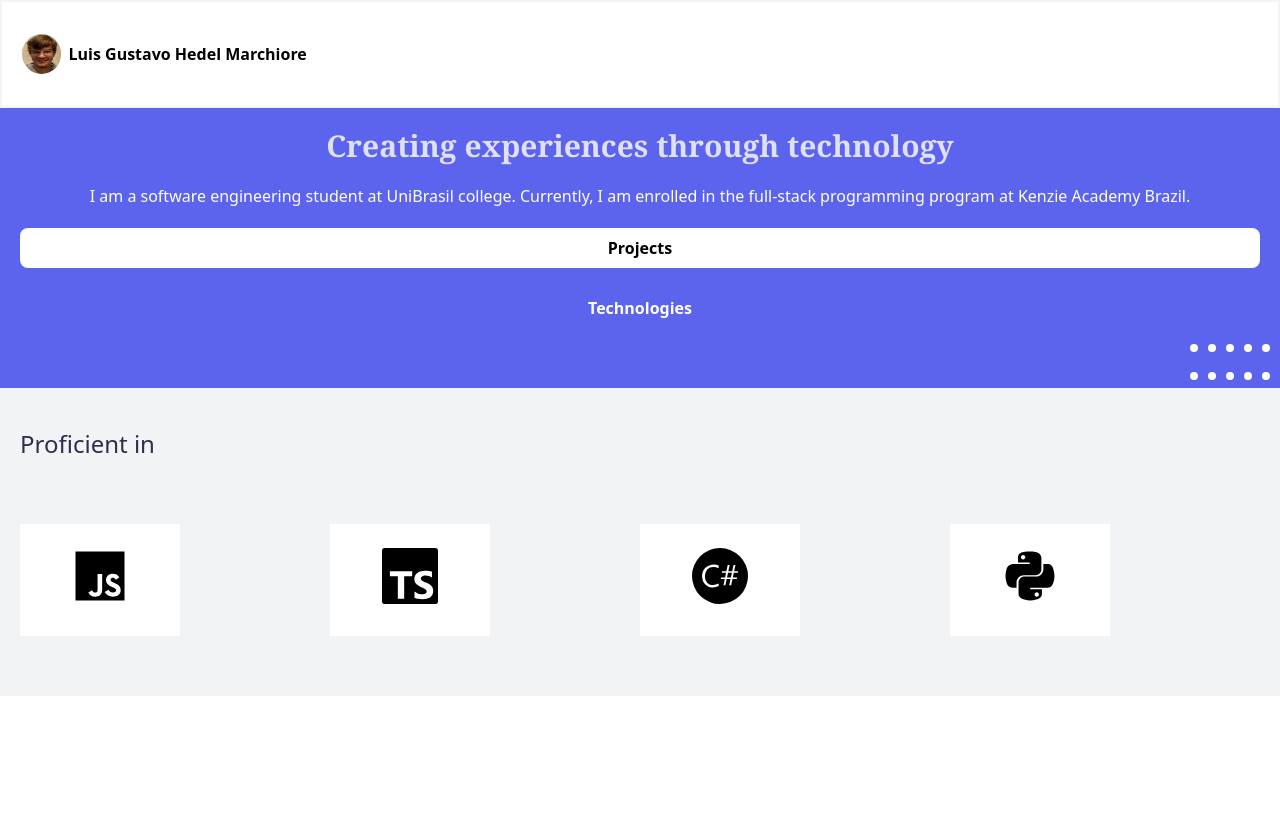
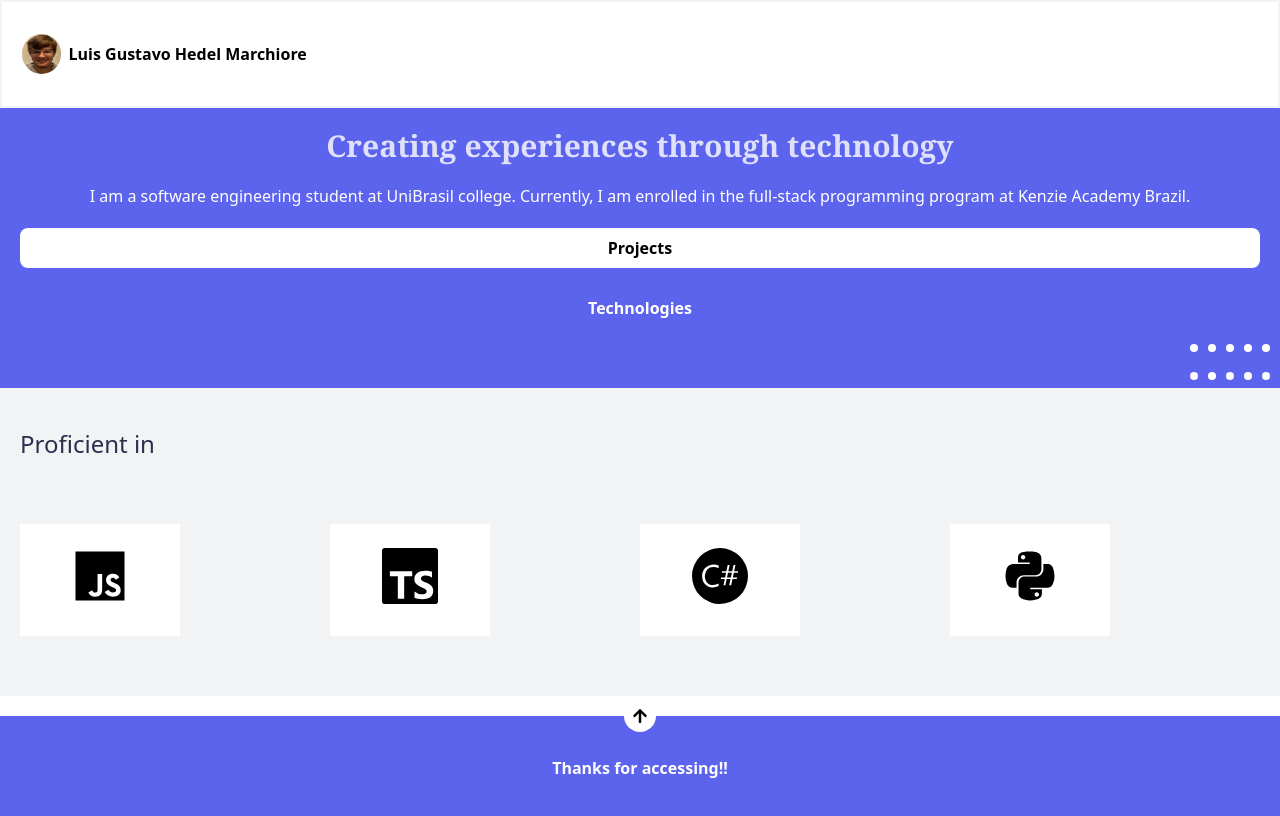
Before and after one commit to LuisGHM/Portfolio-LuisGHM, a Next.js app: page /en in a window 1280 px wide. Shown: the top 816 px of the page. Built offline with nearby package versions, Linux system fonts and the light colour scheme; no server answers.

Commit message:
FEAT(footer): Implemented footer with dark/light mode and PT/EN support

```diff
--- a/messages/en.json
+++ b/messages/en.json
@@ -96,5 +96,8 @@
       "Name": "Nu Kenzie",
       "Description": "Nu Kenzie is a expense management application developed in React, with the aim of registering financial income and expenses. Inspired by design concepts provided in a Figma layout, the project emphasizes componentization and styling using SASS to create a visually attractive interface. The logical part of the application involves using states to manage transactions, dynamic rendering of elements, addition and deletion of transactions, and calculation of the total using the reduce method. With the use of ternary conditionals, the aim is to provide a smooth and intuitive user experience. The code will be hosted on GitHub for accessibility and evaluation."
     }
+  },
+  "Footer": {
+    "thanks": "Thanks for accessing!!"
   }
 }
--- a/messages/pt.json
+++ b/messages/pt.json
@@ -96,5 +96,8 @@
       "Name": "Nu Kenzie",
       "Description": "O Nu Kenzie é uma aplicação de gerenciamento de gastos desenvolvida em React, com o objetivo de cadastrar entradas e saídas financeiras. Inspirado em conceitos de design fornecidos em um layout do Figma, o projeto enfatiza a componentização e estilização utilizando SASS para criar uma interface visualmente atraente. A parte lógica da aplicação envolve a utilização de estados para gerenciar transações, renderização dinâmica de elementos, adição e exclusão de transações, e cálculo do total utilizando o método reduce. Com o uso de condicionais ternários, busca-se proporcionar uma experiência de usuário fluida e intuitiva. O código será hospedado no GitHub para acessibilidade e avaliação."
     }
+  },
+  "Footer": {
+    "thanks": "Obrigado por acessar!!"
   }
 }
--- a/src/app/[locale]/page.tsx
+++ b/src/app/[locale]/page.tsx
@@ -3,6 +3,7 @@ import Header from "../../components/header/index"
 import AboutMe from "@/components/Section/aboutMe";
 import Technologies from "@/components/Section/Technologies";
 import ProjectsList from "@/components/ProjectsList";
+import FooterSection from "@/components/footer";
 
 
 export default function Home() {
@@ -12,6 +13,7 @@ export default function Home() {
   const whatsapp = t("Whatsapp")
   const t2 = useTranslations("technologies");
   const Proficient = t2("Proficient")
+  const t3 = useTranslations("Footer")
 
   return(
     <>
@@ -25,6 +27,9 @@ export default function Home() {
       <main className="bg-white">
           <ProjectsList/>
       </main>
+      <footer>
+        <FooterSection thanks={t3("thanks")}/>
+      </footer>
     </>
   )
 }
--- /dev/null
+++ b/src/components/footer/index.tsx
@@ -0,0 +1,27 @@
+"use client"
+import { FaArrowUp } from "react-icons/fa";
+
+interface FooterProp {
+    thanks: string
+}
+
+const FooterSection = ({thanks}: FooterProp) => {
+
+    const scrollToTop = () => {
+        window.scrollTo({
+            top: 0,
+            behavior: "smooth"
+        });
+    };
+
+    return (
+        <div className="bg-[#5C63ED] flex flex-col items-center justify-center p-10 mt-5 relative dark:bg-[#623CEA]">
+            <a href="#" onClick={scrollToTop} className="absolute top-0 transform -translate-y-1/2 bg-white rounded-full p-2 text-black">
+                <FaArrowUp />
+            </a>
+            <h1 className="text-[#FFFFFF] font-semibold">{thanks}</h1>
+        </div>
+    );
+};
+
+export default FooterSection;
```
